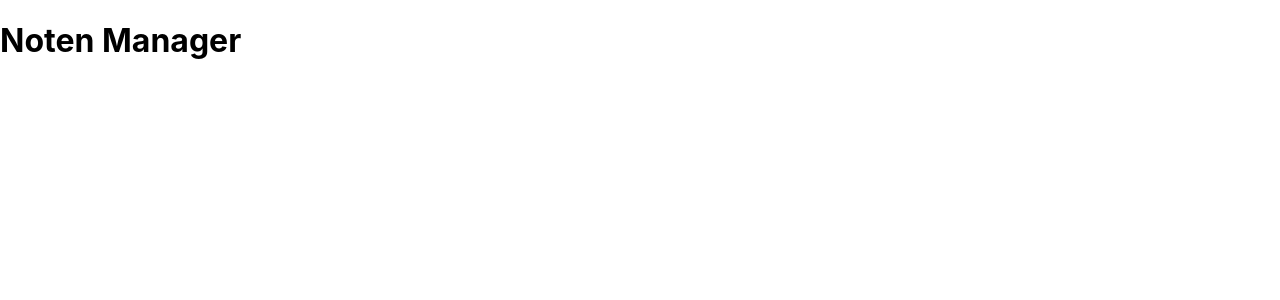
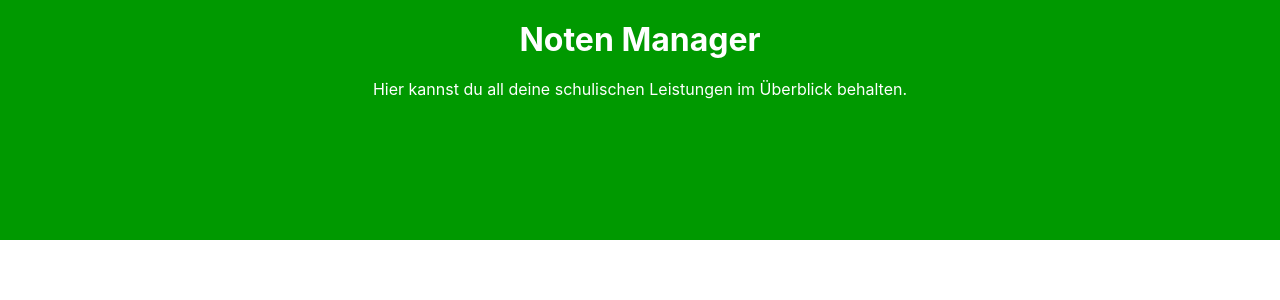
Before and after one commit to FelixWrba/Noten-Manager, a React (Create React App) app: page / in a window 1280 px wide. Shown: the top 300 px of the page. Built offline with nearby package versions, Linux system fonts and the light colour scheme.

Commit message:
Added homepage-header, Deleted README content

```diff
--- a/src/App.css
+++ b/src/App.css
@@ -0,0 +1,12 @@
+.homepage--header {
+  height: 200px;
+  background-color: #009900;
+  color: white;
+  text-align: center;
+  padding: 20px;
+}
+
+.homepage--header h1, p {
+  margin: 0;
+  margin-bottom: 20px;
+}
--- a/src/App.js
+++ b/src/App.js
@@ -1,8 +1,9 @@
 import './App.css';
+import HomePage from './components/homepage/homepage';
 
 function App() {
   return (
-    <h1>Noten Manager</h1>
+    <HomePage />
   );
 }
 
--- /dev/null
+++ b/src/components/homepage/header.js
@@ -0,0 +1,10 @@
+import '../../App.css';
+
+function Header() {
+    return (<div className='homepage--header'>
+        <h1>Noten Manager</h1>
+        <p>Hier kannst du all deine schulischen Leistungen im &Uuml;berblick behalten.</p>
+    </div>);
+}
+
+export default Header;
--- /dev/null
+++ b/src/components/homepage/homepage.js
@@ -0,0 +1,10 @@
+import '../../App.css';
+import Header from './header';
+
+function HomePage() {
+    return (<>
+        <Header/>
+    </>);
+}
+
+export default HomePage;
```
Also changed, not shown: 1 other file (tests, documents, lock files or other folders).
